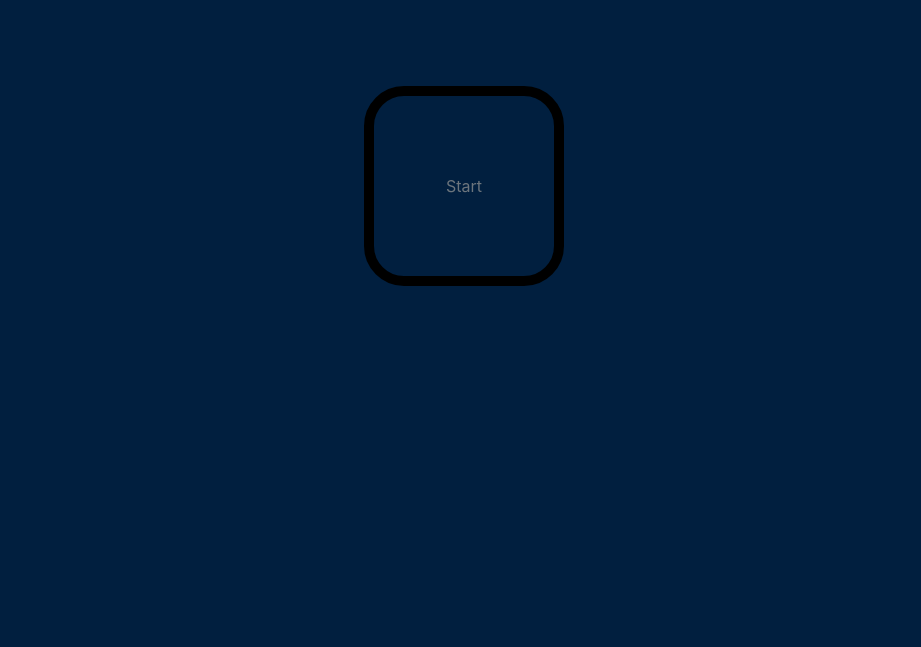
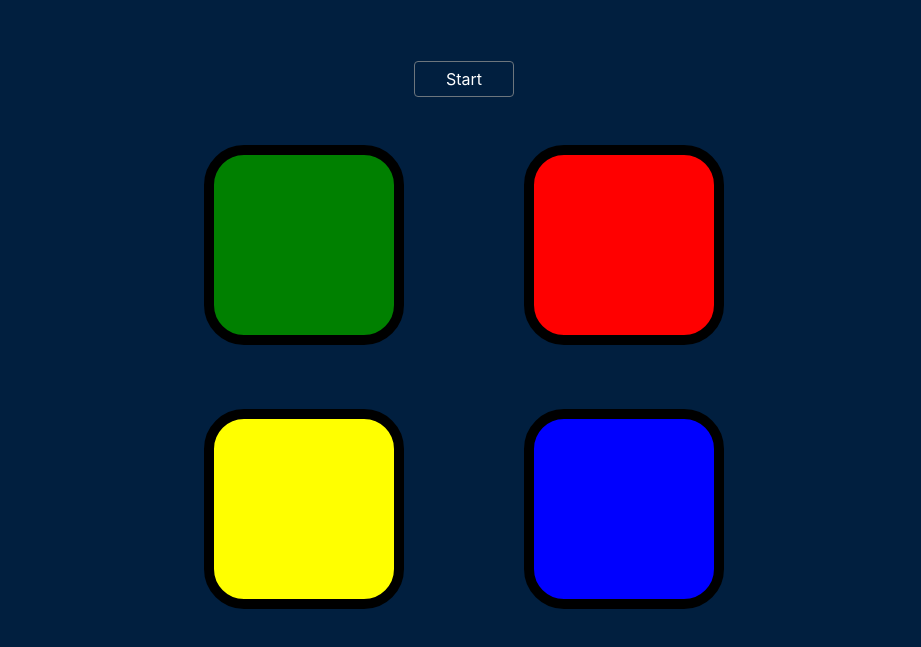
Before and after one commit to saikatkundu27/The-Simon-game, a plain HTML site: page index.html in a window 1280 px wide. Shown: the part 125-772 px from the top of the page, without its empty margins (176-1097 px from the left). Drawn offline with nearby package versions, Linux system fonts and the light colour scheme.

Commit message:
Update styles.css

```diff
--- a/styles.css
+++ b/styles.css
@@ -11,14 +11,25 @@ body {
 }
 
 .container {
+  text-align: center;
   display: block;
   width: 50%;
   margin: auto;
 
+
 }
 
-.btn {
-  margin: 25px;
+#start-btn
+{
+  padding: 5px;
+  width: 100px;
+  color: white;
+  margin-bottom: 1rem;
+
+}
+
+.container .btns {
+  margin: 25px ;
   display: inline-block;
   height: 200px;
   width: 200px;
@@ -26,24 +37,29 @@ body {
   border-radius: 20%;
 }
 
+
 .game-over {
   background-color: red;
   opacity: 0.8;
 }
 
-.red {
+.container .red {
+  margin:2rem auto;
   background-color: red;
 }
 
-.green {
+.container .green {
+  margin: 2rem auto;
   background-color: green;
 }
 
-.blue {
+.container .blue {
+  margin:2rem auto;
   background-color: blue;
 }
 
-.yellow {
+.container .yellow {
+  margin:2rem auto;
   background-color: yellow;
 }
 
```
